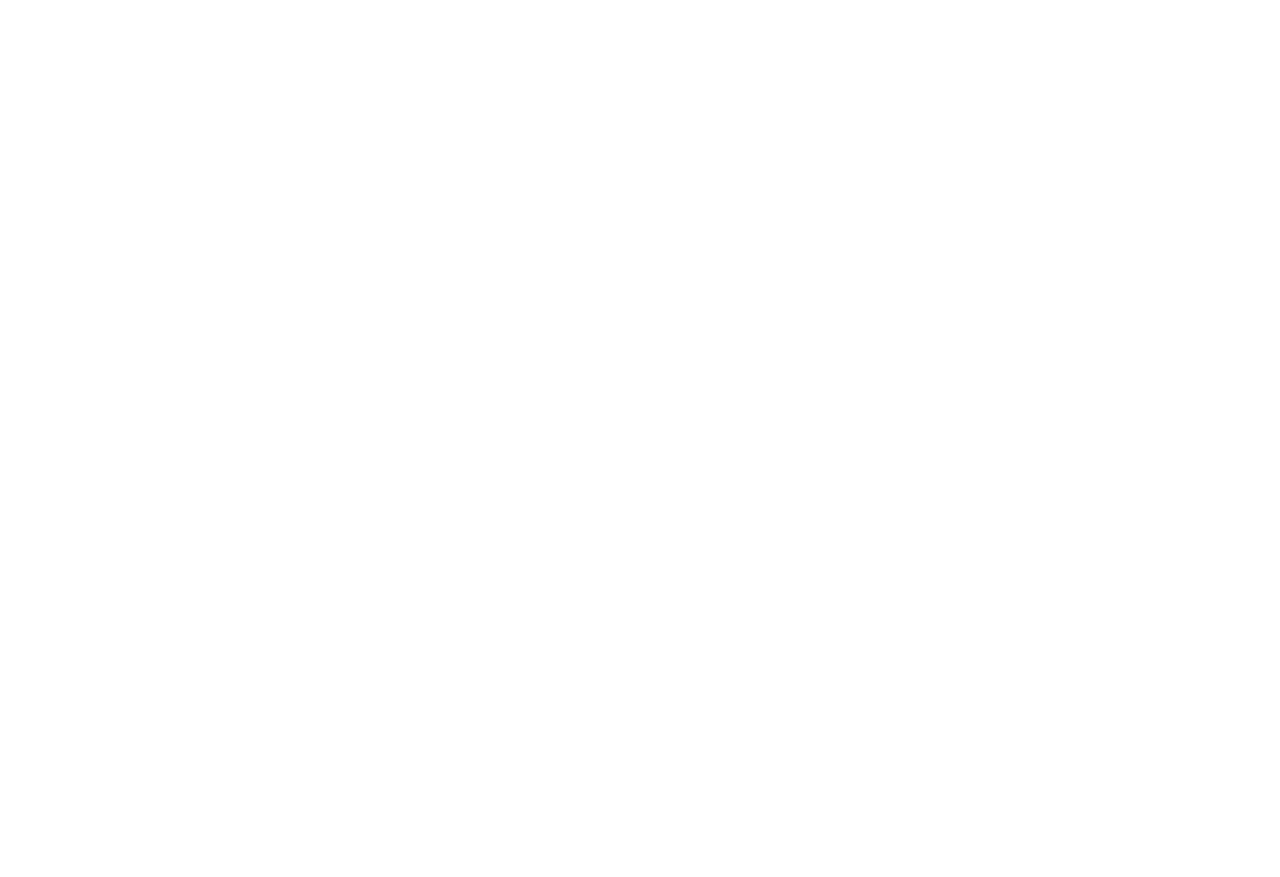
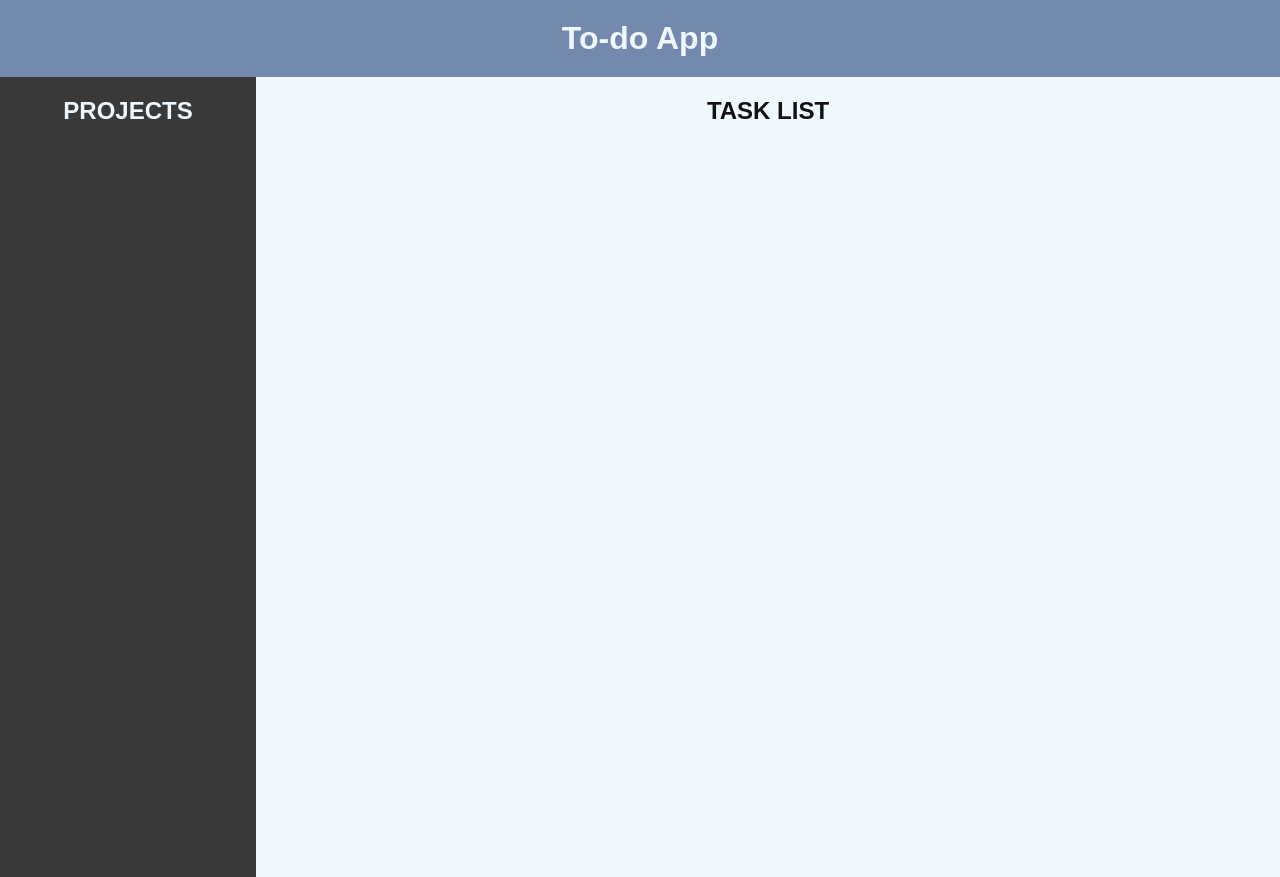
Before and after one commit to aagraston/todo-list, a website built with webpack: page src/template.html in a window 1280 px wide. Before the commit the page ends 800 px from the top, so only its background shows below. Built offline with nearby package versions, Linux system fonts and the light colour scheme; a web font is replaced by a local one.

Commit message:
bare bones html and scss

```diff
--- a/src/scss/_fonts.scss
+++ b/src/scss/_fonts.scss
@@ -0,0 +1,6 @@
+@import url('https://fonts.googleapis.com/css2?family=Signika+Negative:wght@300;400;500;600;700&display=swap');
+
+body {
+  font-family: $font-signika-negative;
+  font-weight: 400;
+}
--- /dev/null
+++ b/src/scss/_reset.scss
@@ -0,0 +1,7 @@
+body {
+  margin: 0;
+}
+
+body * {
+  margin: 0;
+}
--- /dev/null
+++ b/src/scss/_sections.scss
@@ -0,0 +1,60 @@
+body {
+  background-color: $color-white;
+  color: $color-black;
+}
+
+%section-title {
+  align-self: center;
+  margin-top: 20px;
+}
+
+.content {
+  display: flex;
+  flex-direction: column;
+  justify-content: center;
+  align-items: center;
+  width: 100vw;
+
+
+}
+
+.header-bar {
+  display: flex;
+  flex-direction: row;
+  justify-content: center;
+  padding: 20px 0px 20px 0px;
+
+  background-color: $color-low-contrast-blue;
+  color: $color-white;
+}
+
+//the container for both the side bar and todo section
+.projects-container {
+  display: flex;
+  flex-direction: row;
+  justify-content: start;
+
+}
+
+.side-bar {
+  display: flex;
+  flex-direction: column;
+  background-color: $color-gray;
+  color: $color-white;
+  height: 100vh;
+  flex-basis: 20%;
+
+  h2 {
+    @extend %section-title;
+  }
+}
+
+.todo-section {
+  display: flex;
+  flex-direction: column;
+  flex-basis: 80%;
+
+  h2 {
+    @extend %section-title;
+  }
+}
--- /dev/null
+++ b/src/scss/_variables.scss
@@ -0,0 +1,12 @@
+//fonts
+$font-signika-negative: 'Signika Negative', sans-serif;
+
+//colors
+
+$color-black: #131112;
+$color-white: #eff7ff;
+$color-low-contrast-blue: #7389ae;
+$color-green: #31e981;
+$color-red: #db3a34;
+$color-yellow: #ffd151;
+$color-gray: #39393a;
--- a/src/scss/app.scss
+++ b/src/scss/app.scss
@@ -1 +1,4 @@
+@import './reset';
+@import './variables';
 @import './fonts';
+@import './sections';
--- a/src/template.html
+++ b/src/template.html
@@ -11,6 +11,17 @@
 <body>
 
   <div id="content">
+    <div class="header-bar">
+      <h1>To-do App</h1>
+    </div>
+    <div class="projects-container">
+      <div class="side-bar">
+        <h2>PROJECTS</h2>
+      </div>
+      <div class="todo-section">
+        <h2>TASK LIST</h2>
+      </div>
+    </div>
   </div>
 
 </body>
--- a/webpack.config.js
+++ b/webpack.config.js
@@ -1,6 +1,5 @@
 const path = require('path');
 const HtmlWebpackPlugin = require('html-webpack-plugin');
-const { appendFile } = require('fs');
 
 module.exports = {
   mode: 'development',
```
Also changed, not shown: dist/index.html (added), dist/main.bundle.js (added), 1 other file.
